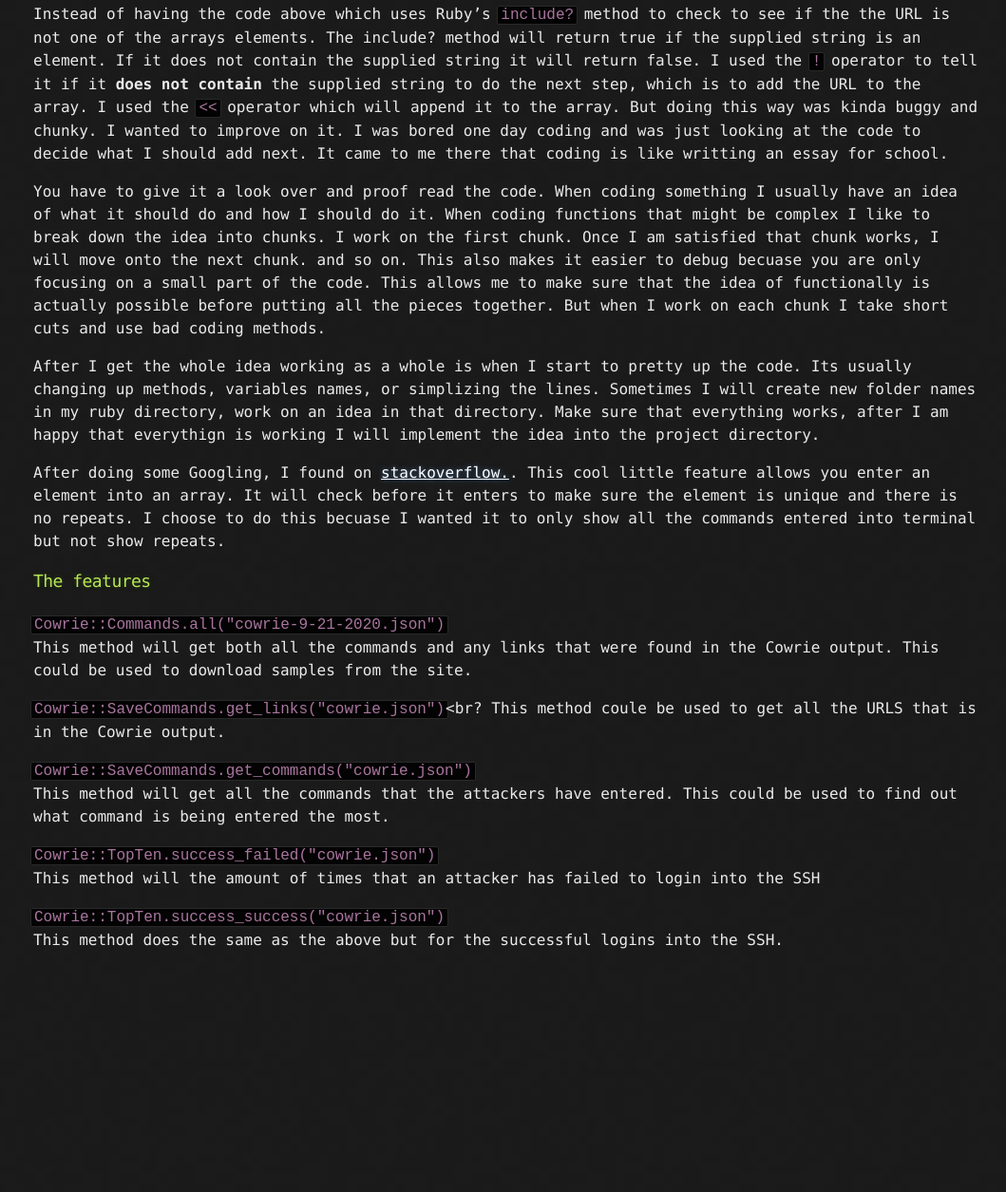
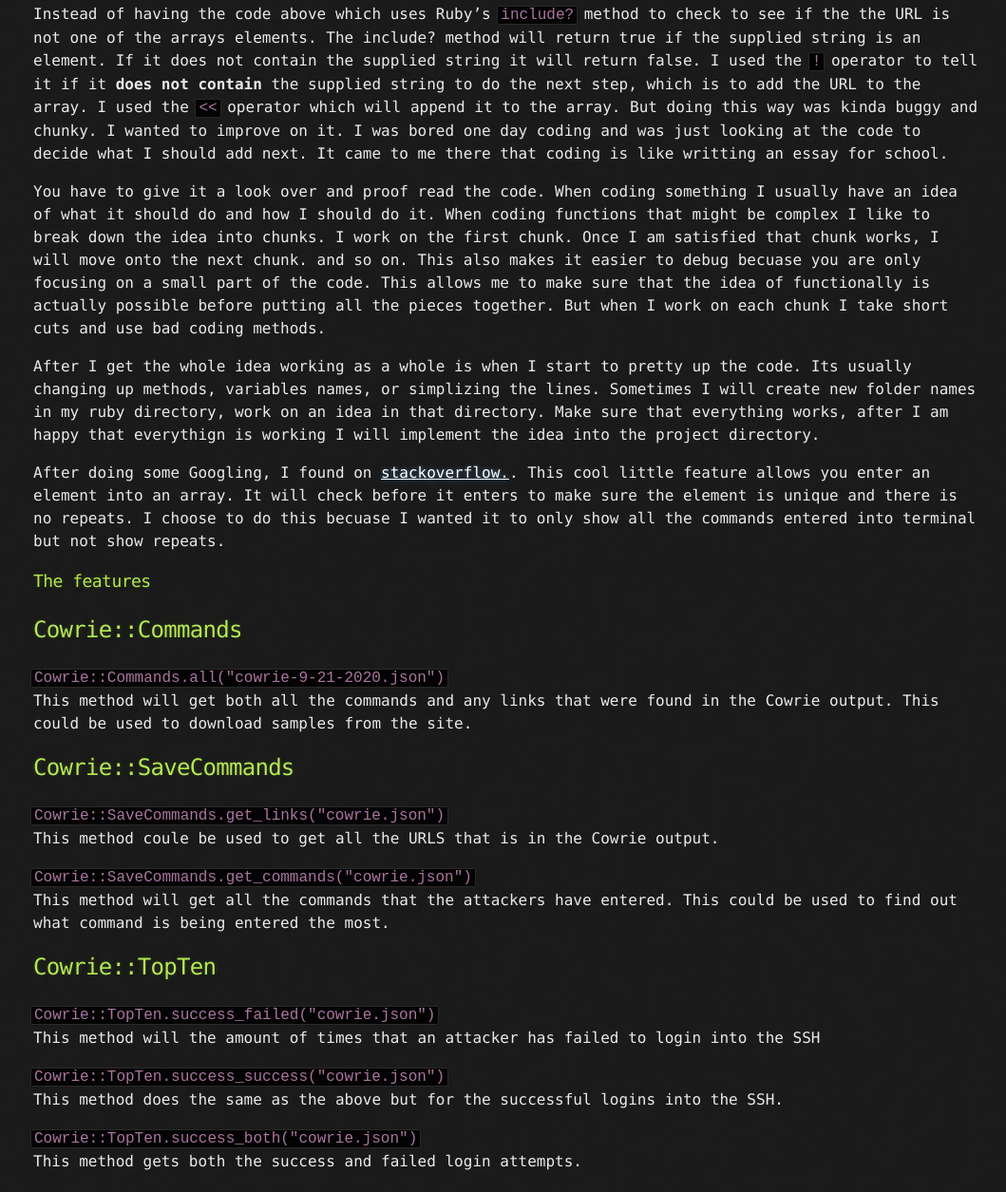
Before and after one commit to Michael-Meade/MinerFind, a Jekyll site: the page built from Projects/cowrie_log.md, in a window 1280 px wide and 1400 px high, scrolled down 577 px, cut to the strip 145-1400 px from the top of the window. Shown: the whole strip at 95% size, without its empty margins (105-1164 px from the left). Built offline with Jekyll 4.4.1, drawn with Linux system fonts in a browser that asks for light colours; our own code applies the rules of GitHub Pages for plain Markdown files; the repository's description, which GitHub fills in, is left out; before the commit the page ends 1744 px from its top, so only the background shows below that.

Commit message:
Update cowrie_log.md

````diff
--- a/Projects/cowrie_log.md
+++ b/Projects/cowrie_log.md
@@ -21,17 +21,25 @@ After doing some Googling, I found on <a href="https://stackoverflow.com/questio
 
 
 ### The features
+
+## Cowrie::Commands
 ```Cowrie::Commands.all("cowrie-9-21-2020.json")```<br>
 This method will get both all the commands and any links that were found in the Cowrie output. This could be used to download samples from the site.
 
-```Cowrie::SaveCommands.get_links("cowrie.json") ```<br?
+
+## Cowrie::SaveCommands
+```Cowrie::SaveCommands.get_links("cowrie.json") ```<br>
 This method coule be used to get all the URLS that is in the Cowrie output.
 
 ```Cowrie::SaveCommands.get_commands("cowrie.json")```<br>
 This method will get all the commands that the attackers have entered. This could be used to find out what command is being entered the most.
 
+## Cowrie::TopTen
 ```Cowrie::TopTen.success_failed("cowrie.json")```<br>
 This method will the amount of times that an attacker has failed to login into the SSH
 
 ```Cowrie::TopTen.success_success("cowrie.json")```<br>
 This method does the same as the above but for the successful logins into the SSH.
+
+```Cowrie::TopTen.success_both("cowrie.json")```<br>
+This method gets both the success and failed login attempts.
````
